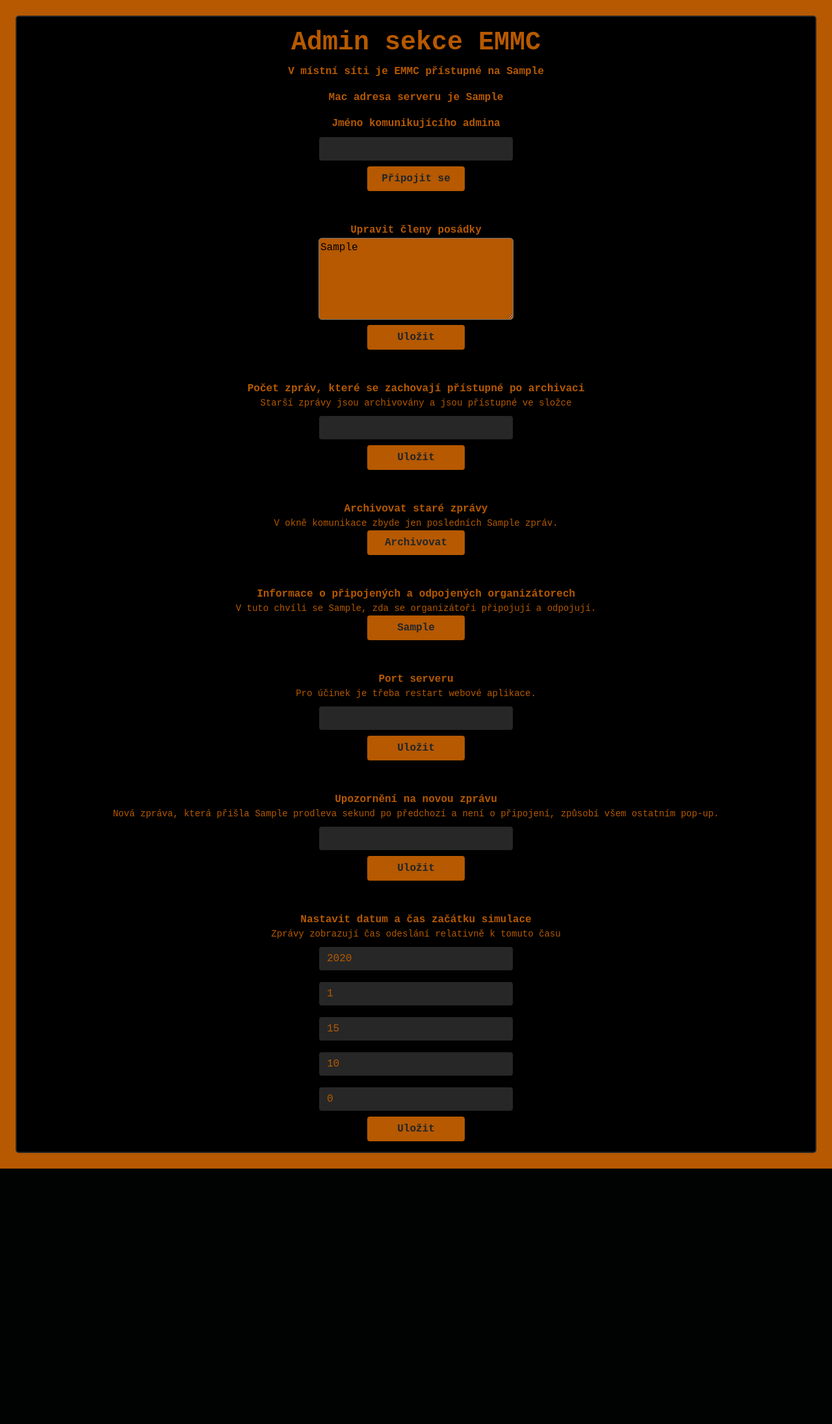
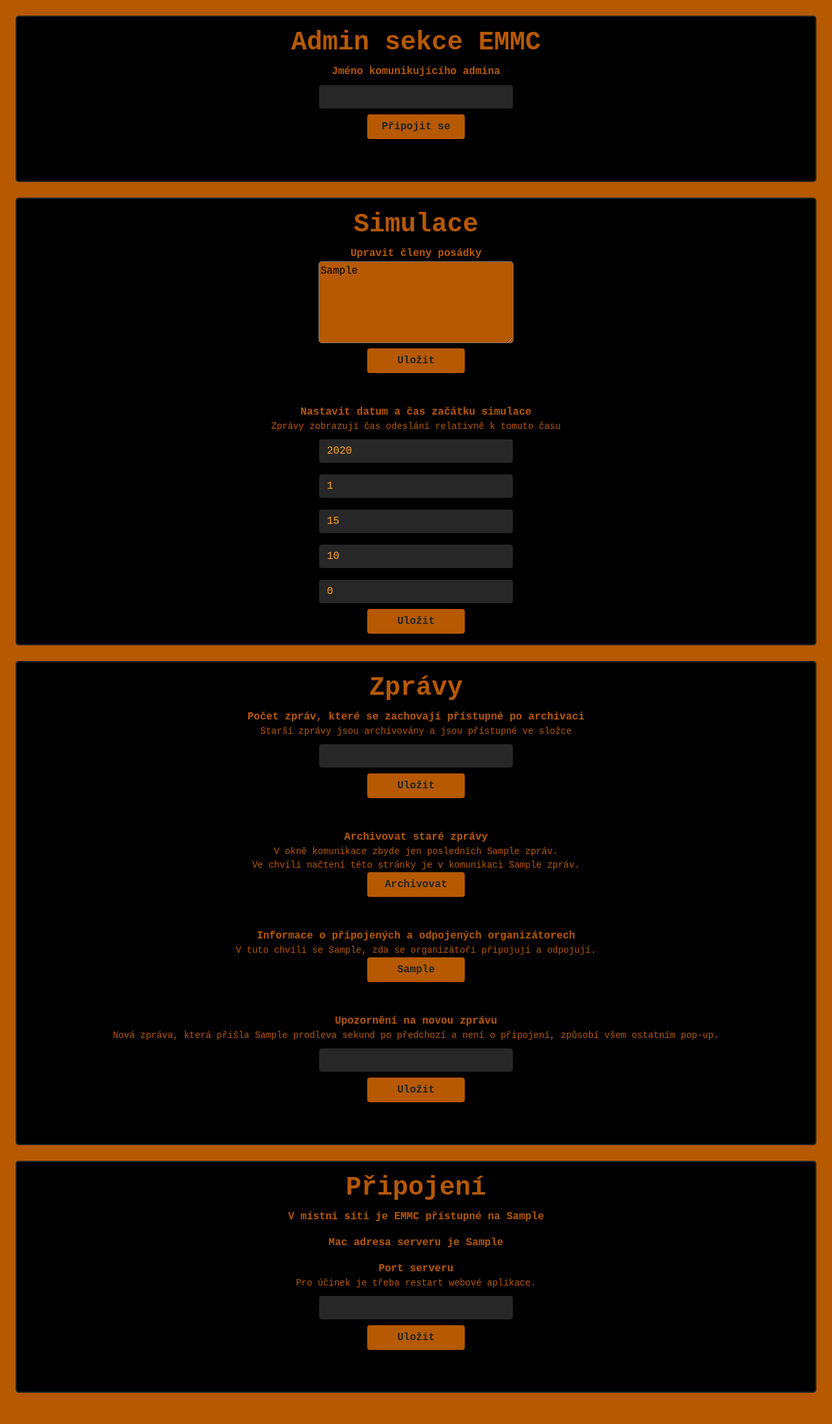
Before and after one commit to expedicemars/simuchat-flask, a Flask app: template application/templates/admin.html in a window 1280 px wide. Shown: the whole page at 65% size. Before the commit the page ends 1798 px from the top, so only its background shows below. Run offline with Flask 3, Linux system fonts and the light colour scheme; the template is opened without the code that fills it: most values are stand-ins (such as "Sample title", 1, 10 or a date in 2020); parts of the project's set-up code (start-up, migrations or seed data) failed here and were passed over; some libraries are stand-ins or nearby versions.

Commit message:
novy layout admin sekce

```diff
--- a/application/__init__.py
+++ b/application/__init__.py
@@ -60,7 +60,8 @@ def admin():
                 local_ip = f"{get_ip()}:{get_port()}",
                 mac_adress = getmac.get_mac_address(),
                 port = get_port(),
-                prodleva = get_prodleva()
+                prodleva = get_prodleva(),
+                aktualni_pocet_zprav = len(Message.get_all())
             )
     else:
         if request.form.get("save"):
--- a/application/static/style.css
+++ b/application/static/style.css
@@ -13,6 +13,12 @@ body{
     background-color: black;
     min-height: fit-content;
     height: calc(100% - 3rem);
+    display: flex;
+    flex-direction: column;
+}
+.main-admin{
+    background-color: black;
+    min-height: fit-content;
     display: flex;
     flex-direction: column;
 }
@@ -38,15 +44,27 @@ h1{
 .text-input {
     background-color: #272727;
     border-color: black;
-    color: #B65900;
     font-weight: bold;
 }
 .text-input:focus {
     background-color: #4F4F4F;
     border-color:cornflowerblue;
-    color: #B65900;
     font-weight: bold;
 }
+
+.text-input-org{
+    color: greenyellow;
+}
+.text-input-org:focus{
+    color: greenyellow;
+}
+.text-input-posadka{
+    color: #FFA52E;
+}
+.text-input-posadka:focus{
+    color: #FFA52E;
+}
+
 .message{
     display: flex;
 }
@@ -85,20 +103,19 @@ h1{
     margin-bottom: 0px;
     font-weight: bold;
 }
-.admin-name-label{
+.custom-label{
     font-weight: bold;
 }
-.admin-name-input {
+.admin-input {
     background-color: #272727;
     border-color: black;
-    color: #B65900;
+    color: #FFA52E;
     width: 300px;
 }
-.admin-name-input:focus {
+.admin-input:focus {
     background-color: #4F4F4F;
     border-color:cornflowerblue;
-    color: #B65900;
-}
+    color: #FFA52E;}
 .link{
     color:#B65900;
     font-weight: bold;
--- a/application/templates/admin.html
+++ b/application/templates/admin.html
@@ -1,52 +1,75 @@
 {% extends "index.html" %}
 {% block content %}
 
+<section class="border rounded-3 border-dark border-2 main-admin p-3 text-center">
     <h1>Admin sekce EMMC</h1>
-<label class="admin-name-label mb-3">V místní síti je EMMC přístupné na {{local_ip}}</label>
-<label class="admin-name-label mb-3">Mac adresa serveru je {{mac_adress}}</label>
 
     <form method="post" class="form" id="form">
-    <label for="admin_name" class="admin-name-label">Jméno komunikujícího admina</label>
-    <input id="admin_name" type="text" name="admin_name" class="form-control admin-name-input my-2">
+        <label for="admin_name" class="custom-label">Jméno komunikujícího admina</label>
+        <input id="admin_name" type="text" name="admin_name" class="form-control admin-input my-2">
         <button type="button" value="whatever" class="btn custom-button mb-5" onclick="pressed_button()">Připojit se</button>
+    </form>
+</section>
 
-    <p class="upravit-cleny">Upravit členy posádky</p>
+<section class="border rounded-3 border-dark border-2 main-admin p-3 text-center my-4">
+    <h1>Simulace</h1>
+    <form method="post" class="form">
+        <label class="custom-label">Upravit členy posádky</label>
         <textarea name="jmena_posadky", rows="5" class="textarea rounded-3 mb-2">{{jmena_posadky}}</textarea>
         <button type="submit" name="save" value="whatever" class="btn custom-button mb-5">Uložit</button>
 
-    <label for="pocet_zprav" class="admin-name-label">Počet zpráv, které se zachovají přístupné po archivaci</label>
+        <label class="custom-label">Nastavit datum a čas začátku simulace</label>
+        <small>Zprávy zobrazují čas odeslání relativně k tomuto času</small>
+        <input id="pocet_zprav" type="number" name="rok" placeholder="rok" value="{{datetime_zacatku.year}}" class="form-control admin-input my-2">
+        <input id="pocet_zprav" type="number" name="mesic" placeholder="měsíc" value="{{datetime_zacatku.month}}" class="form-control admin-input my-2">
+        <input id="pocet_zprav" type="number" name="den" placeholder="den" value="{{datetime_zacatku.day}}" class="form-control admin-input my-2">
+        <input id="pocet_zprav" type="number" name="hodina" placeholder="hodina" value="{{datetime_zacatku.hour}}" class="form-control admin-input my-2">
+        <input id="pocet_zprav" type="number" name="minuta" placeholder="minuta" value="{{datetime_zacatku.minute}}" class="form-control admin-input my-2">
+        <button type="submit" name="datum_btn" value="whatever" class="btn custom-button">Uložit</button>
+    </form>
+</section>
+
+<section class="border rounded-3 border-dark border-2 main-admin p-3 text-center my-4">
+    <h1>Zprávy</h1>
+    <form method="post" class="form">
+        <label for="pocet_zprav" class="custom-label">Počet zpráv, které se zachovají přístupné po archivaci</label>
         <small>Starší zprávy jsou archivovány a jsou přístupné ve složce</small>
-    <input id="pocet_zprav" type="number" name="pocet_zprav" class="form-control admin-name-input my-2" value="{{pocet_zprav}}">
+        <input id="pocet_zprav" type="number" name="pocet_zprav" class="form-control admin-input my-2" value="{{pocet_zprav}}">
         <button type="submit" name="pocet_zprav_btn" value="whatever" class="btn custom-button mb-5">Uložit</button>
 
-    <label for="archivovat" class="admin-name-label">Archivovat staré zprávy</label>
+        <label for="archivovat" class="custom-label">Archivovat staré zprávy</label>
         <small>V okně komunikace zbyde jen posledních {{pocet_zprav}} zpráv.</small>
+        <small>Ve chvíli načtení této stránky je v komunikaci {{aktualni_pocet_zprav}} zpráv.</small>
         <button type="submit" name="archivovat" value="whatever" class="btn custom-button mb-5">Archivovat</button>
 
-    <label for="archivovat" class="admin-name-label">Informace o připojených a odpojených organizátorech</label>
+        <label for="archivovat" class="custom-label">Informace o připojených a odpojených organizátorech</label>
         <small>V tuto chvíli se {{pripojovani_3ojc}}, zda se organizátoři připojují a odpojují.</small>
         <button type="submit" name="pripojovani" value="whatever" class="btn custom-button mb-5">{{pripojovani_inf}}</button>
 
-    <label for="archivovat" class="admin-name-label">Port serveru</label>
+        <label for="archivovat" class="custom-label">Upozornění na novou zprávu</label>
+        <small>Nová zpráva, která přišla {{prodleva}} sekund po předchozí a není o připojení, způsobí všem ostatním pop-up.</small>
+        <input type="number" name="prodleva" class="form-control admin-input my-2" value="{{prodleva}}">
+        <button type="submit" name="prodleva_btn" value="whatever" class="btn custom-button mb-5">Uložit</button>
+
+    </form>
+</section>
+
+<section class="border rounded-3 border-dark border-2 main-admin p-3 text-center my-4">
+    <h1>Připojení</h1>
+    <label class="custom-label mb-3">V místní síti je EMMC přístupné na {{local_ip}}</label>
+    <label class="custom-label mb-3">Mac adresa serveru je {{mac_adress}}</label>
+
+    <form method="post" class="form">
+
+        <label for="archivovat" class="custom-label">Port serveru</label>
         <small>Pro účinek je třeba restart webové aplikace.</small>
-    <input type="number" name="port" class="form-control admin-name-input my-2" value="{{port}}">
+        <input type="number" name="port" class="form-control admin-input my-2" value="{{port}}">
         <button type="submit" name="port_btn" value="whatever" class="btn custom-button mb-5">Uložit</button>
 
-    <label for="archivovat" class="admin-name-label">Upozornění na novou zprávu</label>
-    <small>Nová zpráva, která přišla {{prodleva}} sekund po předchozí a není o připojení, způsobí všem ostatním pop-up.</small>
-    <input type="number" name="prodleva" class="form-control admin-name-input my-2" value="{{prodleva}}">
-    <button type="submit" name="prodleva_btn" value="whatever" class="btn custom-button mb-5">Uložit</button>
+    </form>
+</section>
 
-    <label class="admin-name-label">Nastavit datum a čas začátku simulace</label>
-    <small>Zprávy zobrazují čas odeslání relativně k tomuto času</small>
-    <input id="pocet_zprav" type="number" name="rok" placeholder="rok" value="{{datetime_zacatku.year}}" class="form-control admin-name-input my-2">
-    <input id="pocet_zprav" type="number" name="mesic" placeholder="měsíc" value="{{datetime_zacatku.month}}" class="form-control admin-name-input my-2">
-    <input id="pocet_zprav" type="number" name="den" placeholder="den" value="{{datetime_zacatku.day}}" class="form-control admin-name-input my-2">
-    <input id="pocet_zprav" type="number" name="hodina" placeholder="hodina" value="{{datetime_zacatku.hour}}" class="form-control admin-name-input my-2">
-    <input id="pocet_zprav" type="number" name="minuta" placeholder="minuta" value="{{datetime_zacatku.minute}}" class="form-control admin-name-input my-2">
-    <button type="submit" name="datum_btn" value="whatever" class="btn custom-button">Uložit</button>
 
-</form>
 
 <script type="text/javascript">
     function pressed_button() {
--- a/application/templates/index.html
+++ b/application/templates/index.html
@@ -10,9 +10,7 @@
     <link rel="stylesheet" href="{{url_for('static', filename='style.css')}}">
 </head>
 <body class="p-4">
-    <section class="border rounded-3 border-dark border-2 main p-3 text-center h-100">
-        {% block content %}
-        {% endblock %}
-    </section>
+    {% block content %}
+    {% endblock %}
 </body>
 </html>
--- a/application/templates/join.html
+++ b/application/templates/join.html
@@ -1,5 +1,7 @@
 {% extends "index.html" %}
 {% block content %}
+<section class="border rounded-3 border-dark border-2 main p-3 text-center h-100">
+
     <h1 class="heading" title="Expedice Mars Mission Control">EMMC komunikace</h1>
 
     <p class="join-as">připojit se jako:</p>
@@ -8,5 +10,5 @@
             <button class="btn custom-button my-2" value={{jmeno}} name="jmeno">{{jmeno}}</button><br>
         {% endfor %}
     </form>
-
+</section>
 {% endblock %}
--- a/settings.json
+++ b/settings.json
@@ -6,7 +6,7 @@
         "Ondra\r",
         "Mon\u010fa"
     ],
-    "pocet_zprav": 100,
+    "pocet_zprav": 200,
     "datetime_zacatku": "2023-11-21T22:00:00",
     "zobrazaovani_pripojeni_adminu": true,
     "port": 5000,
```
Also changed, not shown: application/templates/admin_login.html (+9 -5 lines), application/templates/chat.html (+14 -2 lines), application/templates/not_found.html (+4 -4 lines). Lines whose indentation alone changed are shown as unchanged.
